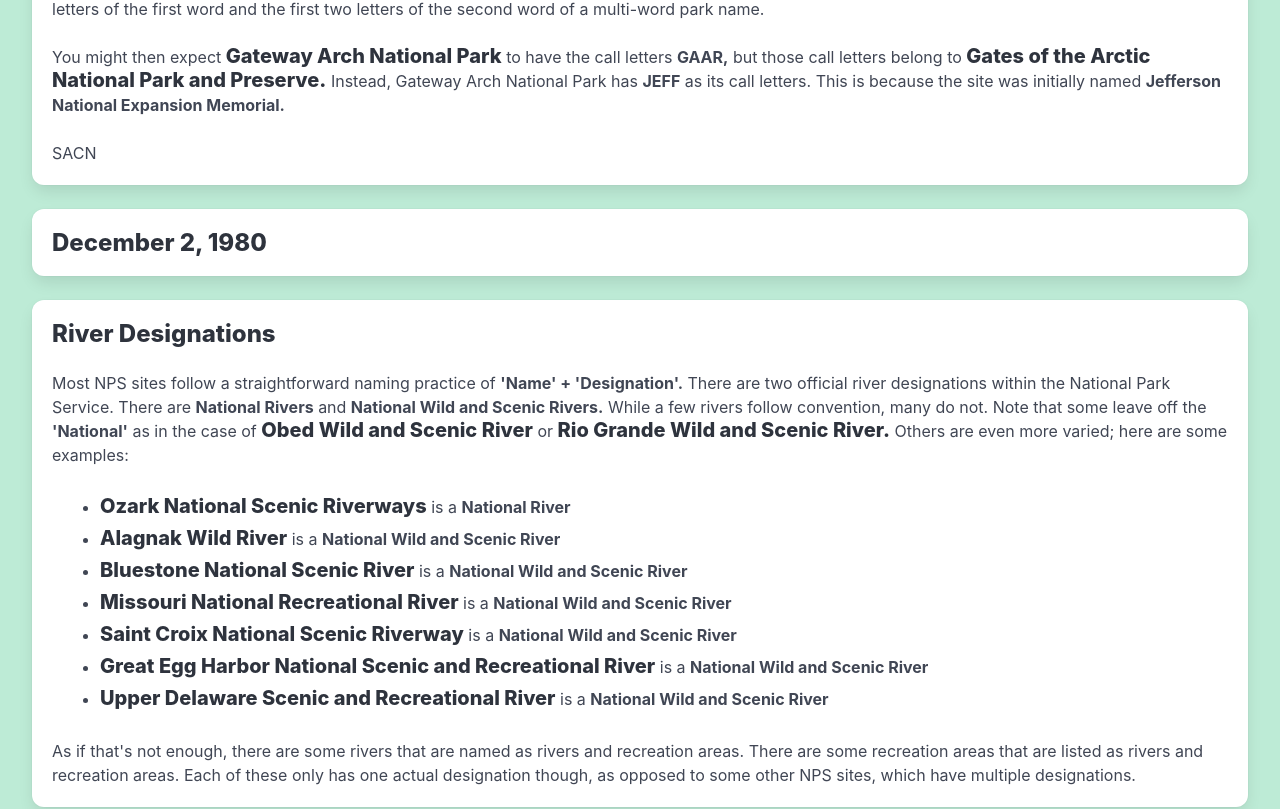
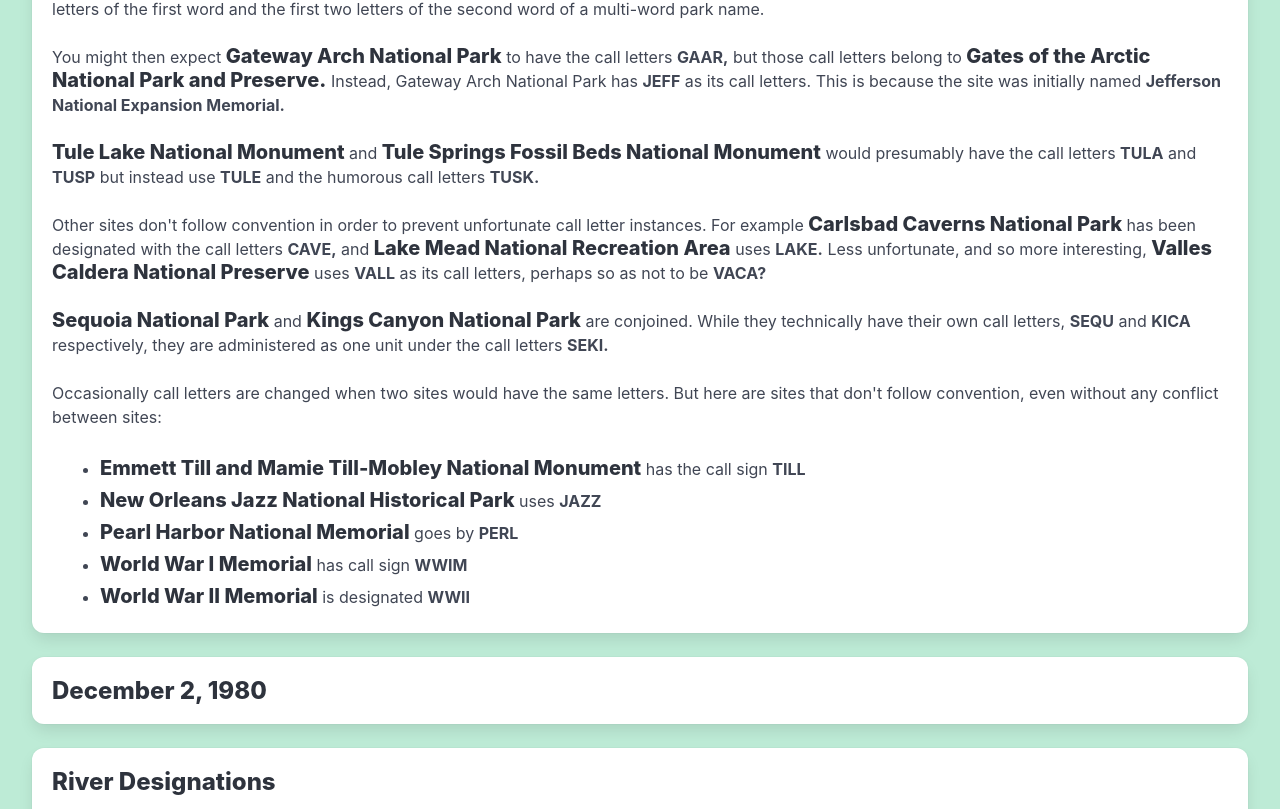
Before and after one commit to msharretts/NPS-Site-Tracker, a Vue app in the folder vue/: page /oddities in a window 1280 px wide. Shown: the part 435-1244 px from the top of the page. Built offline with nearby package versions, Linux system fonts and the light colour scheme.

Commit message:
added all call letter oddities, added till monument to multiple location entries

```diff
--- a/vue/src/views/OdditiesView.vue
+++ b/vue/src/views/OdditiesView.vue
@@ -31,8 +31,61 @@
                 Instead, Gateway Arch National Park has <span class="has-text-weight-bold">JEFF</span> as its call
                 letters. This is because the site was initially named
                 <span class="has-text-weight-bold">Jefferson National Expansion Memorial.</span>
-                </p>
-            <p class="block">SACN</p>
+            </p>
+            <p class="block"><a href="https://www.nps.gov/tule/index.htm" :target="'_blank'"
+                    class="title is-5 has-text-success-5-invert">Tule Lake National Monument</a>
+                and
+                <a href="https://www.nps.gov/tusk/index.htm" :target="'_blank'"
+                    class="title is-5 has-text-success-5-invert">Tule Springs Fossil Beds National Monument</a>
+                would presumably have the call letters <span class="has-text-weight-bold">TULA</span>
+                and <span class="has-text-weight-bold">TUSP</span> but instead use <span class="has-text-weight-bold">TULE</span>
+                and the humorous call letters <span class="has-text-weight-bold">TUSK.</span>
+            </p>
+            <p class="block">Other sites don't follow convention in order to prevent unfortunate call letter instances. For
+                example
+                <a href="https://www.nps.gov/cave/index.htm" :target="'_blank'"
+                    class="title is-5 has-text-success-5-invert">Carlsbad Caverns National Park</a> has been
+                designated with the call letters <span class="has-text-weight-bold">CAVE,</span> and
+                <a href="https://www.nps.gov/lake/index.htm" :target="'_blank'"
+                    class="title is-5 has-text-success-5-invert">Lake Mead National Recreation Area</a> uses
+                <span class="has-text-weight-bold">LAKE.</span> Less unfortunate, and so more interesting,
+                <a href="https://www.nps.gov/vall/index.htm" :target="'_blank'"
+                    class="title is-5 has-text-success-5-invert">Valles Caldera National Preserve</a> uses
+                <span class="has-text-weight-bold">VALL</span> as its call letters, perhaps so as not to be
+                <span class="has-text-weight-bold">VACA?</span>
+            </p>
+            <p class="block">
+                <a href="https://www.nps.gov/seki/index.htm" :target="'_blank'"
+                    class="title is-5 has-text-success-5-invert">Sequoia National Park</a>
+                and
+                <a href="https://www.nps.gov/seki/index.htm" :target="'_blank'"
+                    class="title is-5 has-text-success-5-invert">Kings Canyon National Park</a>
+                are conjoined. While they technically have their own call letters,
+                <span class="has-text-weight-bold">SEQU</span> and <span class="has-text-weight-bold">KICA</span>
+                respectively, they are administered as one unit under the call letters
+                <span class="has-text-weight-bold">SEKI.</span>
+            </p>
+            <p class="block">Occasionally call letters are changed when two sites would have the same letters. But here
+                are sites that don't follow convention, even without any conflict between sites:</p>
+            <ul class="block oddities-list">
+                <li><a href="https://www.nps.gov/till/index.htm" :target="'_blank'"
+                        class="title is-5 has-text-success-5-invert">Emmett Till and Mamie Till-Mobley National Monument</a>
+                    has the call sign <span class="has-text-weight-bold">TILL</span></li>
+                <li><a href="https://www.nps.gov/jazz/index.htm" :target="'_blank'"
+                        class="title is-5 has-text-success-5-invert">New Orleans Jazz National Historical Park</a>
+                    uses <span class="has-text-weight-bold">JAZZ</span></li>
+                <li><a href="https://www.nps.gov/perl/index.htm" :target="'_blank'"
+                        class="title is-5 has-text-success-5-invert">Pearl Harbor National Memorial</a>
+                    goes by <span class="has-text-weight-bold">PERL</span></li>
+                <li><a href="https://www.nps.gov/wwim/index.htm" :target="'_blank'"
+                        class="title is-5 has-text-success-5-invert">World War I Memorial</a>
+                    has call sign <span class="has-text-weight-bold">WWIM</span></li>
+                <li><a href="https://www.nps.gov/wwii/index.htm" :target="'_blank'"
+                        class="title is-5 has-text-success-5-invert">World War II Memorial</a>
+                    is designated <span class="has-text-weight-bold">WWII</span>
+                </li>
+
+            </ul>
         </div>
 
         <div class="box">
@@ -57,7 +110,7 @@
                     class="title is-5 has-text-success-5-invert">Rio Grande Wild and Scenic River.</a>
                 Others are even more varied; here are some examples:
             </p>
-            <ul class="block river-lists">
+            <ul class="block oddities-list">
                 <li><a href="https://www.nps.gov/ozar/index.htm" :target="'_blank'"
                         class="title is-5 has-text-success-5-invert">Ozark National Scenic Riverways</a>
                     is a <span class="has-text-weight-bold">National River</span></li>
@@ -74,12 +127,13 @@
                         class="title is-5 has-text-success-5-invert">Saint Croix National Scenic Riverway</a>
                     is a <span class="has-text-weight-bold">National Wild and Scenic River</span></li>
                 <li><a href="https://www.nps.gov/greg/index.htm" :target="'_blank'"
-                        class="title is-5 has-text-success-5-invert">Great Egg Harbor National Scenic and Recreational River</a>
+                        class="title is-5 has-text-success-5-invert">Great Egg Harbor National Scenic and Recreational
+                        River</a>
                     is a <span class="has-text-weight-bold">National Wild and Scenic River</span>
                 </li>
                 <li><a href="https://www.nps.gov/upde/index.htm" :target="'_blank'"
                         class="title is-5 has-text-success-5-invert">Upper Delaware Scenic and Recreational River</a>
-                        is a <span class="has-text-weight-bold">National Wild and Scenic River</span>
+                    is a <span class="has-text-weight-bold">National Wild and Scenic River</span>
                 </li>
             </ul>
             <p class="block">As if that's not enough, there are some rivers that are named as rivers and recreation areas.
@@ -114,7 +168,7 @@
                 All three sites share one webpage, as well as the <span class="has-text-weight-bold">MAPR</span>
                 call letters, but each site has its own Junior Ranger booklet.
             </p>
-            <p>The
+            <p class="block">The
                 <a href="https://www.nps.gov/klgo/index.htm" :target="'_blank'"
                     class="title is-5 has-text-success-5-invert">
                     Klondike Gold Rush National Historical Park,</a>
@@ -124,6 +178,15 @@
                     class="title is-5 has-text-success-5-invert">Seattle Unit,</a>
                 which has it's own call letters, <span class="has-text-weight-bold">KLSE,</span> a separate webpage,
                 and its own Junior Ranger program.
+            </p>
+            <p class="block">The
+                <a href="https://www.nps.gov/till/index.htm" :target="'_blank'"
+                    class="title is-5 has-text-success-5-invert">Emmett Till and Mamie Till-Mobley National Monument </a>
+                is located in
+                <span class="has-text-weight-bold">Sumner and Glendora, Mississippi,</span>
+                as well as
+                <span class="has-text-weight-bold">Chicago, Illinois.</span>
+                Both sites share a webpage and the call letters <span class="has-text-weight-bold">TILL.</span>
             </p>
         </div>
         <div class="box">
@@ -146,13 +209,14 @@
     align-items: center;
 }
 
-.river-lists {
+.oddities-list {
     list-style-type: disc;
     list-style-position: outside;
     padding-left: 3rem;
 }
 
 li {
-    line-height: 2rem;;
+    line-height: 2rem;
+    ;
 }
 </style>
```
